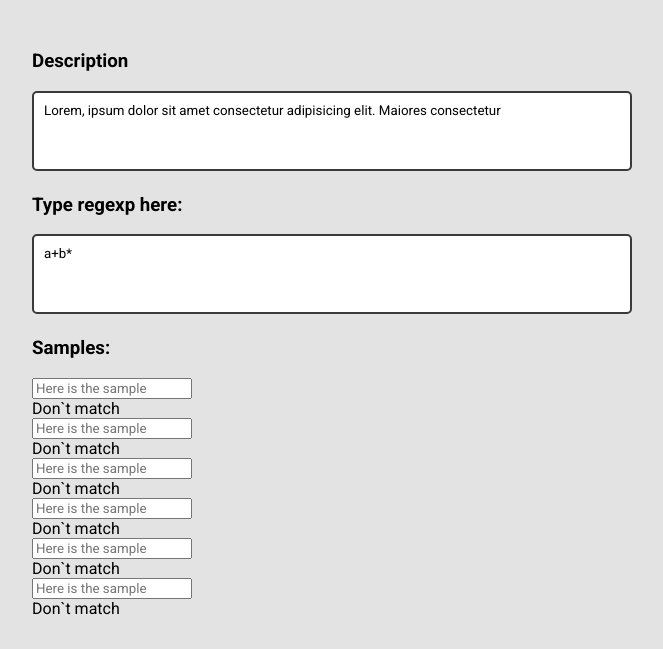
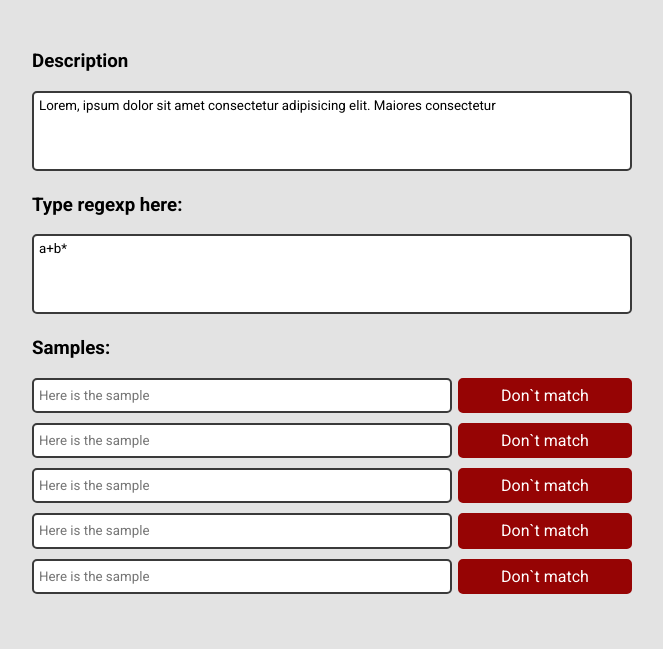
Before and after one commit to deeplymax/VSTU_web, a website: page client/index.html in a window 1280 px wide. Shown: the part 151-800 px from the top of the page, without its empty margins (308-971 px from the left). Drawn offline with Linux system fonts and the light colour scheme.

Commit message:
sample styles and old align

```diff
--- a/client/index.html
+++ b/client/index.html
@@ -16,36 +16,27 @@
 
     <div class="container">
         <h3>Description</h3>
-        <textarea id="description">Lorem, ipsum dolor sit amet consectetur adipisicing elit. Maiores consectetur</textarea>
+        <textarea class="input" id="description">Lorem, ipsum dolor sit amet consectetur adipisicing elit. Maiores consectetur</textarea>
 
         <h3>Type regexp here:</h3>
-        <textarea id="regexp">a+b*</textarea>
+        <textarea class="input" id="regexp">a+b*</textarea>
 
         <h3>Samples:</h3>
         <div class="samples">
             <div class="sample">
-                <input type="text" placeholder="Here is the sample">
-                <div class="answer no-match"> <span>Don`t match</span>
+                <input type="text" class="input" placeholder="Here is the sample"><div class="answer no-match"> <span>Don`t match</span></div>
             </div>
             <div class="sample">
-                    <input type="text" placeholder="Here is the sample">
-                    <div class="answer no-match"> <span>Don`t match</span></div>
+                <input type="text" class="input" placeholder="Here is the sample"><div class="answer no-match"> <span>Don`t match</span></div>
             </div>
             <div class="sample">
-                    <input type="text" placeholder="Here is the sample">
-                    <div class="answer no-match"> <span>Don`t match</span></div>
+                <input type="text" class="input" placeholder="Here is the sample"><div class="answer no-match"> <span>Don`t match</span></div>
             </div>
             <div class="sample">
-                    <input type="text" placeholder="Here is the sample">
-                    <div class="answer no-match"> <span>Don`t match</span></div>
+                <input type="text" class="input" placeholder="Here is the sample"><div class="answer no-match"> <span>Don`t match</span></div>
             </div>
             <div class="sample">
-                    <input type="text" placeholder="Here is the sample">
-                    <div class="answer no-match"> <span>Don`t match</span></div>
-                </div>
-                <div class="sample">
-                    <input type="text" placeholder="Here is the sample">
-                    <div class="answer no-match"> <span>Don`t match</span></div>
+                <input type="text" class="input" placeholder="Here is the sample"><div class="answer no-match"> <span>Don`t match</span></div>
             </div>
             </div>
         </div>
--- a/client/style.css
+++ b/client/style.css
@@ -19,11 +19,28 @@ h1 {
    text-align: center;
 }
 
-/* container styles */
+/* container */
 
 .container {
     width: 600px;
     margin: 0 auto;
+}
+
+/* input */
+
+.input {
+    border: 2px solid rgb(58, 58, 58);
+    border-radius: 5px;
+    outline: none;
+    padding: 5px;
+}
+
+.input:hover {
+    border: 2px solid rgb(24, 24, 24);
+}
+
+.input:focus {
+    border: 2px solid rgb(84, 57, 185);
 }
 
 /* textarea */
@@ -31,17 +48,34 @@ h1 {
 textarea {
     width: 100%;
     height: 5rem;
-    border: 2px solid rgb(58, 58, 58);
-    border-radius: 5px;
-    outline: none;
-    padding: 10px;
     resize: none;
 }
 
-textarea:hover {
-    border: 2px solid rgb(24, 24, 24);
+/* sample */
+
+.answer {
+    width: 29%;
+    margin-left: 1%;
+    height: 2.2rem;
+    display: inline-block;
+    border: .125rem solid black;
+    border-radius: 5px;
+    text-align: center;
+    vertical-align: top;
+    line-height: 2rem;
+    color: #fff;
 }
 
-textarea:focus {
-    border: 2px solid rgb(84, 57, 185);
+.sample {
+    margin-bottom: 10px;
 }
+
+.sample input {
+    height: 2.2rem;
+    width: 70%;
+}
+
+.no-match {
+    border-color: rgb(150, 4, 4);
+    background-color: rgb(150, 4, 4);
+}
```
Lines whose indentation alone changed are shown as unchanged.
